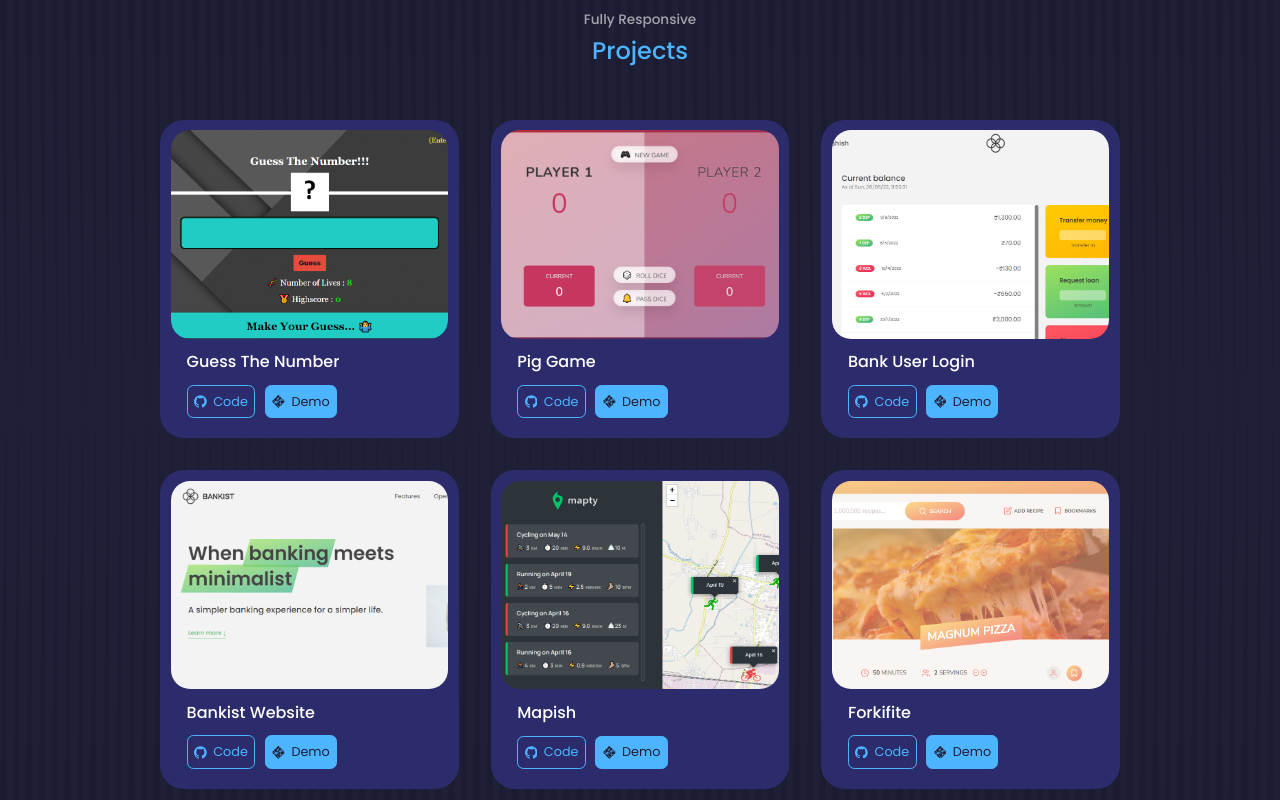
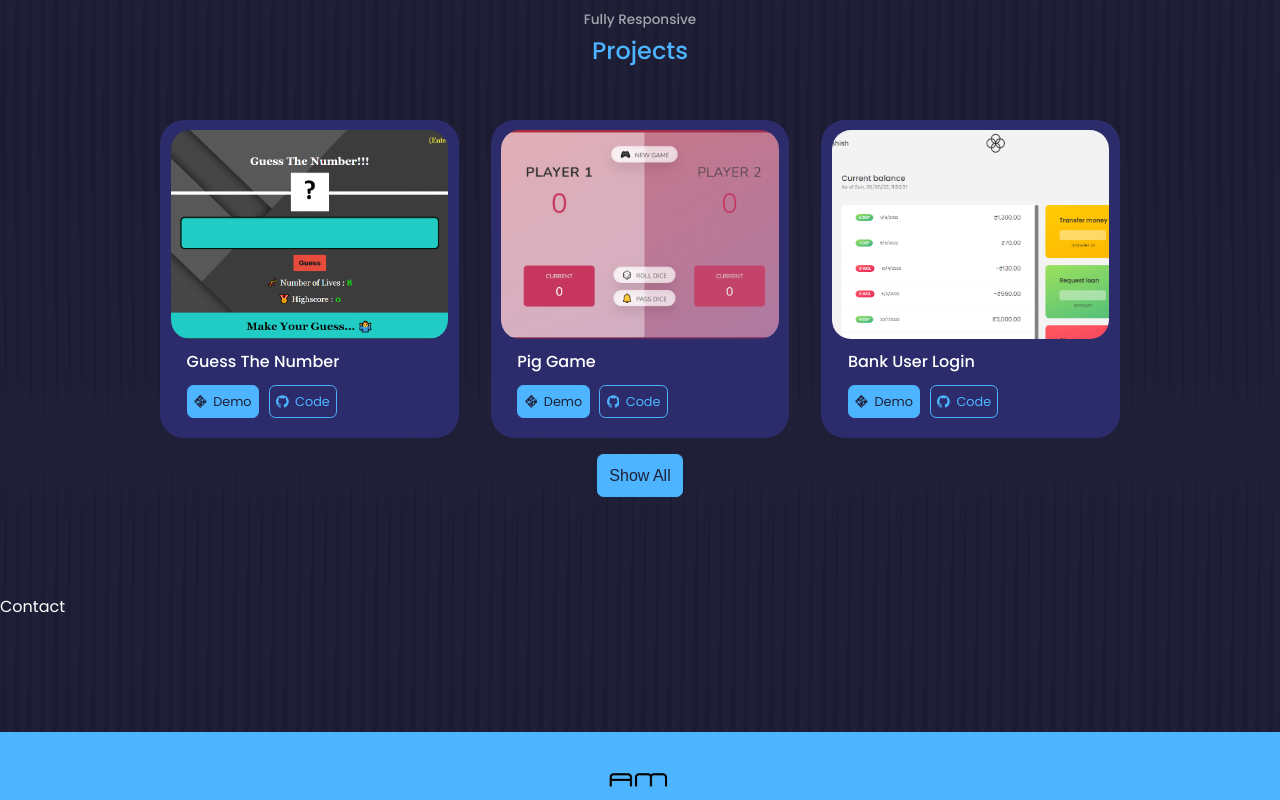
Before and after one commit to ash14ish/My-Portfolio, a React (Create React App) app: page / in a window 1280 px wide. Shown: the part 2120-2920 px from the top of the page. Built offline with nearby package versions, Linux system fonts and the light colour scheme.

Commit message:
portfolio

```diff
--- a/src/components/Projects/Project.jsx
+++ b/src/components/Projects/Project.jsx
@@ -1,19 +1,18 @@
-import React, { useState } from "react";
+import React, { useState, useRef } from "react";
 import "./Projects.css";
 import projectsData from "./projects-data.js";
 import { SiNetlify, SiGithub } from "react-icons/si";
 
-import Img1 from "../../assets/project-1.png";
+const Projects = () => {
+  const [showAll, setShowAll] = useState(false);
+  const projectRef = useRef();
 
-const Projects = () => {
-  return (
-    <section id="projects">
-      <h5>Fully Responsive</h5>
-      <h2>Projects</h2>
+  const showAllProjectsHandler = () => {
+    setShowAll(!showAll);
+    projectRef.current.scrollIntoView({ behaviour: "smooth" });
+  };
 
-      <div className="container projects__container">
-        {projectsData.map(item => {
-          return (
+  const projects = item => (
     <article key={item.id} className="project">
       <div className="project__image">
         <img src={item.image} alt={item.title}></img>
@@ -22,18 +21,46 @@ const Projects = () => {
       <h3>{item.title}</h3>
 
       <div className="project__cta">
-                <a href={item.github} target="_blank" className="btn">
-                  <SiGithub className="project__cta-icon" /> Code
+        <a
+          href={item.demo}
+          target="_blank"
+          className="btn btn-primary"
+          rel="noopener noreferrer"
+        >
+          <SiNetlify className="project__cta-icon" /> Demo
         </a>
 
-                <a href={item.demo} target="_blank" className="btn btn-primary">
-                  <SiNetlify className="project__cta-icon" /> Demo
+        <a
+          className="btn"
+          href={item.github}
+          target="_blank"
+          rel="noopener noreferrer"
+        >
+          <SiGithub className="project__cta-icon" /> Code
         </a>
       </div>
     </article>
   );
+
+  return (
+    <section id="projects" ref={projectRef}>
+      <h5>Fully Responsive</h5>
+      <h2>Projects</h2>
+
+      <div className="container projects__container">
+        {!showAll &&
+          projectsData
+            .filter((_, i) => i <= 2)
+            .map(project => {
+              return projects(project);
             })}
+
+        {showAll && projectsData.map(project => projects(project))}
       </div>
+
+      <button className="btn btn-primary" onClick={showAllProjectsHandler}>
+        {!showAll ? "Show All" : "Show Less"}
+      </button>
     </section>
   );
 };
--- a/src/components/Projects/Projects.css
+++ b/src/components/Projects/Projects.css
@@ -45,6 +45,15 @@
   margin-right: 0.4rem;
 }
 
+#projects > button {
+  display: block;
+  font-weight: 500;
+  font-size: 1rem;
+  padding: 0.7rem;
+  width: max-content;
+  margin: 1rem auto;
+}
+
 @media (max-width: 1024px) {
   .projects__container {
     grid-template-columns: repeat(2, 1fr);
```
Lines whose indentation alone changed are shown as unchanged.
